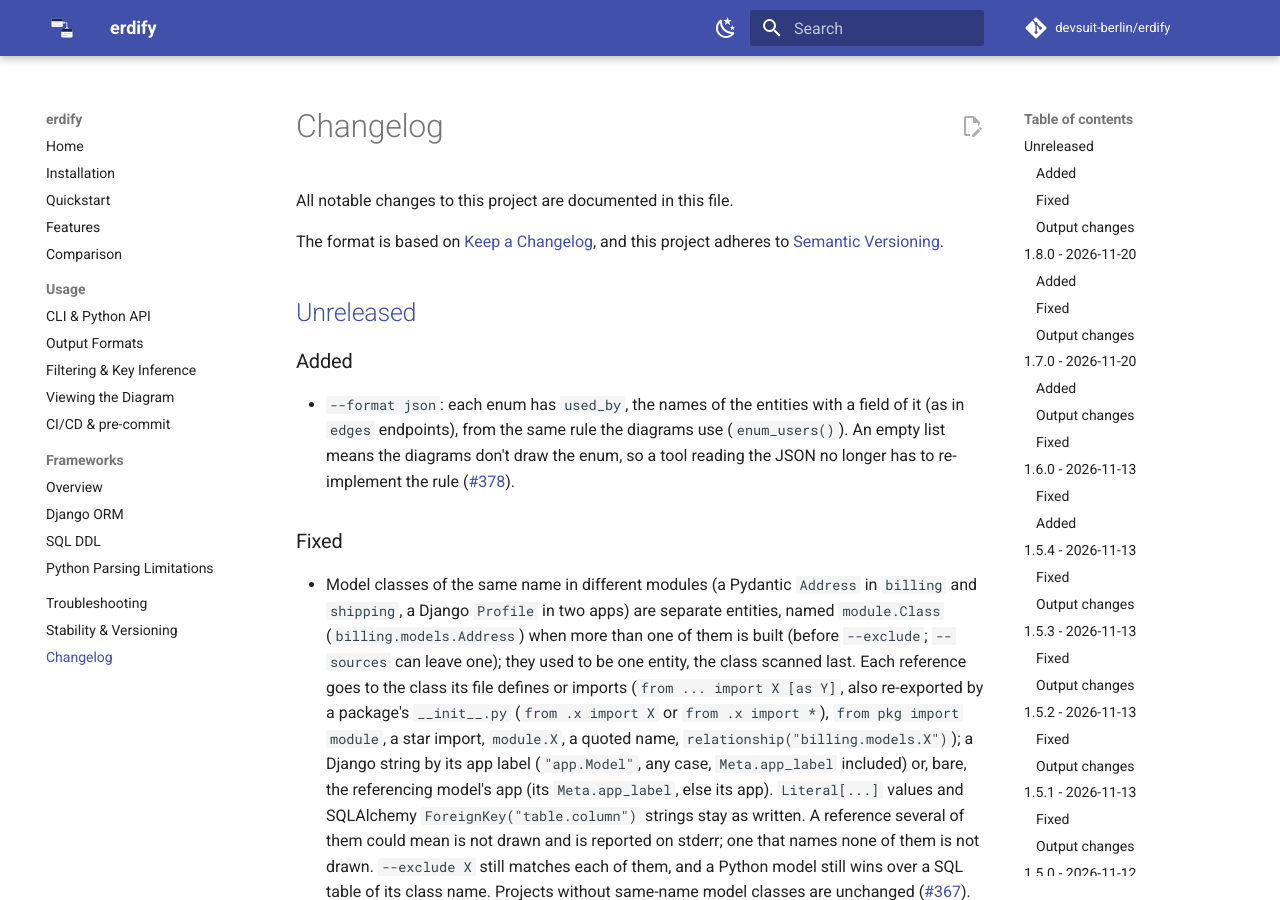
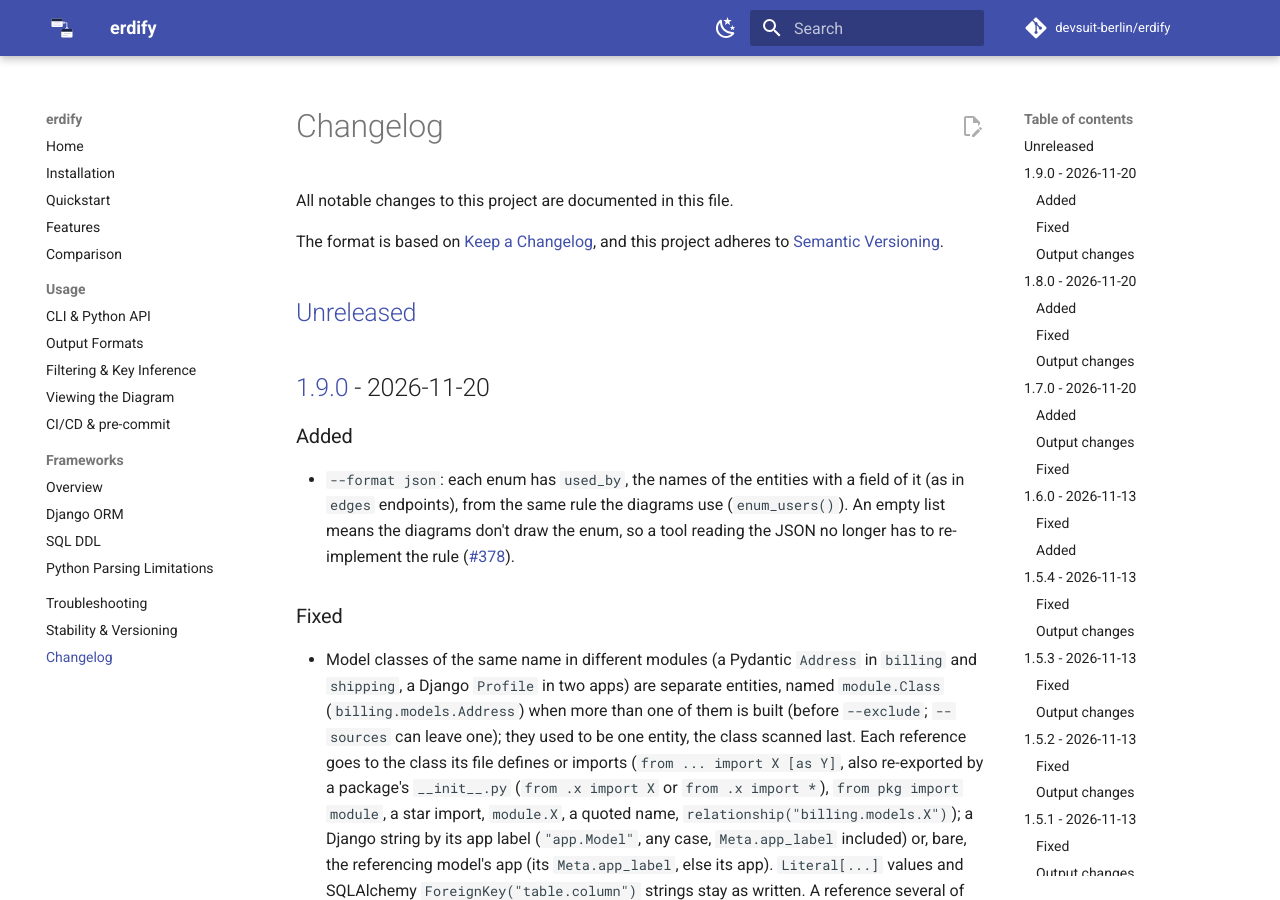
Before and after one commit to devsuit-berlin/erdify, an MkDocs documentation site: the page built from docs/changelog.md, in a window 1280 px wide and 900 px high. Built offline with MkDocs 1.6.1 and Material for MkDocs 9.7.7, drawn with Linux system fonts in a browser that asks for light colours; comment, search, counter and statistics services are not loaded.

Commit message:
chore: release 1.9.0

```diff
--- a/.pre-commit-hooks.yaml
+++ b/.pre-commit-hooks.yaml
@@ -2,7 +2,7 @@
 #
 #   repos:
 #     - repo: https://github.com/devsuit-berlin/erdify
-#       rev: v1.8.0
+#       rev: v1.9.0
 #       hooks:
 #         - id: erdify
 #           args: [./src/database, -o, docs/erd.puml]
--- a/CHANGELOG.md
+++ b/CHANGELOG.md
@@ -6,6 +6,8 @@ The format is based on [Keep a Changelog](https://keepachangelog.com/en/1.1.0/),
 and this project adheres to [Semantic Versioning](https://semver.org/spec/v2.0.0.html).
 
 ## [Unreleased]
+
+## [1.9.0] - 2026-11-20
 
 ### Added
 
@@ -1608,7 +1610,8 @@ open-source maintenance.
 
 - Initial release: generate PlantUML ERD diagrams from SQLModel models via AST.
 
-[Unreleased]: https://github.com/devsuit-berlin/erdify/compare/v1.8.0...HEAD
+[Unreleased]: https://github.com/devsuit-berlin/erdify/compare/v1.9.0...HEAD
+[1.9.0]: https://github.com/devsuit-berlin/erdify/compare/v1.8.0...v1.9.0
 [1.8.0]: https://github.com/devsuit-berlin/erdify/compare/v1.7.0...v1.8.0
 [1.7.0]: https://github.com/devsuit-berlin/erdify/compare/v1.6.0...v1.7.0
 [1.6.0]: https://github.com/devsuit-berlin/erdify/compare/v1.5.4...v1.6.0
--- a/pyproject.toml
+++ b/pyproject.toml
@@ -1,6 +1,6 @@
 [project]
 name = "erdify"
-version = "1.8.0"
+version = "1.9.0"
 description = "A zero-dependency ERD generator for your Python models — pure AST, no database required."
 readme = "README.md"
 license = "MIT"
```
Also changed, not shown: docs/usage/ci.md (+1 -1 lines), 1 other file.
